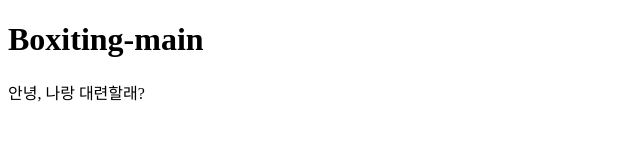
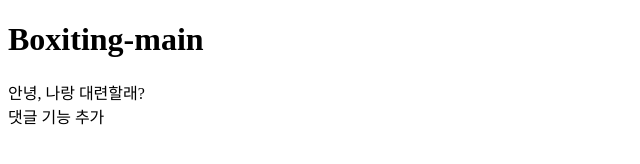
Before and after one commit to MJ-Dev92/boxiting, a plain HTML site: page index.html in a window 1280 px wide. Shown: the whole page, without its empty margins (0-640 px from the left). Drawn offline with Linux system fonts and the light colour scheme.

Commit message:
댓글 기능 추가

```diff
--- a/index.html
+++ b/index.html
@@ -9,5 +9,6 @@
 <body>
     <h1>Boxiting-main</h1>
     <div>안녕, 나랑 대련할래?</div>
+    <div>댓글 기능 추가</div>
 </body>
 </html>
```
